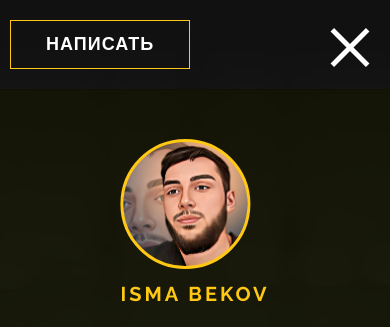
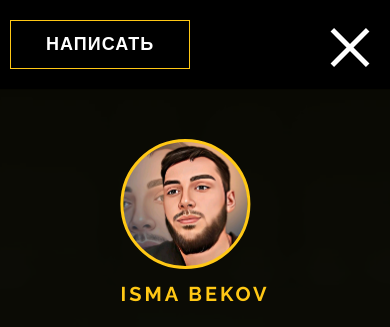
Before and after one commit to isma1al/my, a plain HTML site: page index.html in a window 390 px wide. Both pictures are taken after a click on the element 357 px from the left and 44 px from the top of the page. Shown: the top 327 px of the page. Drawn offline with nearby package versions, Linux system fonts and the light colour scheme; a web font is replaced by a local one.

Commit message:
Add files via upload

```diff
--- a/css/media.css
+++ b/css/media.css
@@ -22,6 +22,10 @@
 
     .burger__menu--active {
         transform: translateY(0);
+    }
+
+    .burger__menu {
+        background: rgba(0, 0, 0, 0.9);
     }
 }
 
--- a/css/style.css
+++ b/css/style.css
@@ -117,7 +117,7 @@ header:after {
 }
 
 .left__container {
-    background: rgba(0, 0, 0, 0.5);
+    background: black;
     color: #fff;
     width: 40%;
     position: fixed;
--- a/js/script.js
+++ b/js/script.js
@@ -2,7 +2,6 @@ const emptyMenu = document.querySelector('.empty__menu');
 const burgerMenu = document.querySelector('.burger__menu');
 const burgerBtn = document.querySelector('.burger-menu__btn');
 const title = document.querySelector('.header__title');
-
 
 
 const date = new Date();
@@ -25,4 +24,9 @@ menuWrapper.addEventListener('click', () =>{
     hamburger.classList.toggle('animate')
     emptyMenu.classList.toggle('empty__menu--active');
     burgerMenu.classList.toggle('burger__menu--active')
+    if(window.screen.width < '810' && emptyMenu.classList.contains('empty__menu--active')){
+    document.querySelector('html').style.overflow = 'hidden'
+    } else {
+        document.querySelector('html').style.overflow = ''
+    }
 })
```
